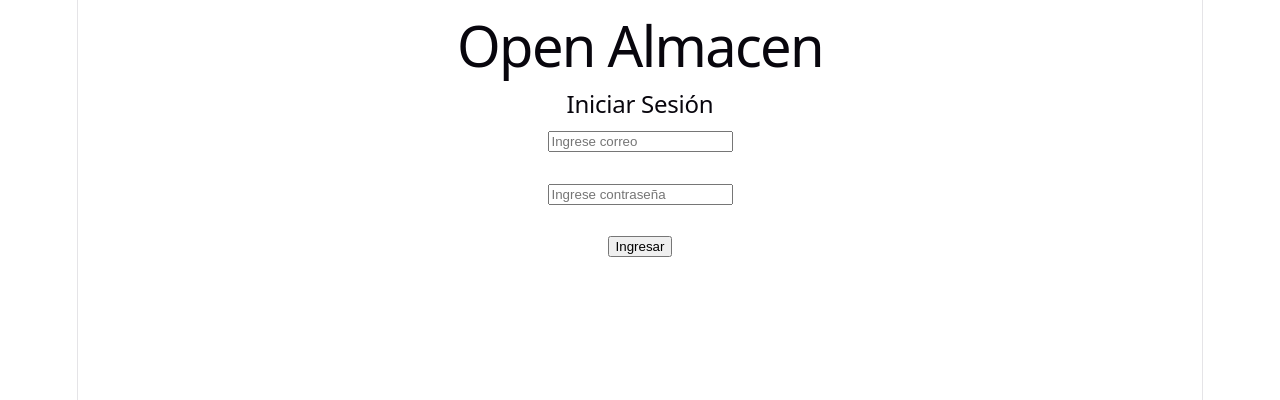
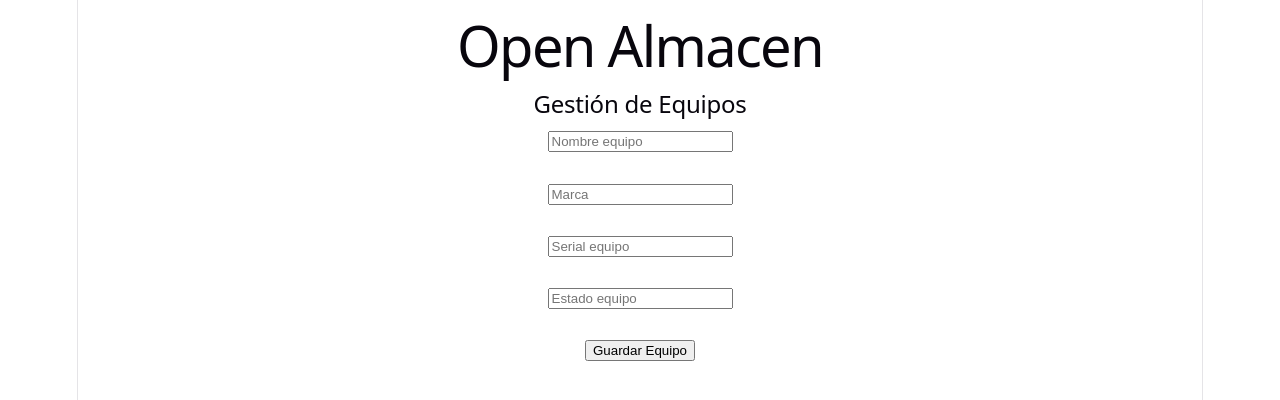
Before and after one commit to Johncruz2026/Open-Almacen-React, a React (Vite) app: page / in a window 1280 px wide. Shown: the top 400 px of the page. Built offline with nearby package versions, Linux system fonts and the light colour scheme.

Commit message:
Modulo gestion equipos funcional

```diff
--- a/src/App.jsx
+++ b/src/App.jsx
@@ -1,27 +1,26 @@
-// Importa useState para manejar datos del formulario
+// Importar useState
 import { useState } from "react";
 
 // Función principal
 function App() {
 
-  // Estado para guardar correo
-  const [correo, setCorreo] = useState("");
+  // Estados formulario equipos
+  const [nombreEquipo, setNombreEquipo] = useState("");
+  const [marca, setMarca] = useState("");
+  const [serialEquipo, setSerialEquipo] = useState("");
+  const [estadoEquipo, setEstadoEquipo] = useState("");
 
-  // Estado para guardar contraseña
-  const [contrasena, setContrasena] = useState("");
+  // Función guardar equipo
+  const guardarEquipo = async (e) => {
 
-  // Función que se ejecuta al enviar formulario
-// Función para iniciar sesión
-const iniciarSesion = async (e) => {
-
-  // Evita recargar la página
+    // Evitar recarga
     e.preventDefault();
 
     try {
 
       // Enviar datos al backend Java
       const respuesta = await fetch(
-      "http://localhost:8081/OpenAlmacenBackend/login",
+        "http://localhost:8081/OpenAlmacenBackend/guardarEquipo",
         {
 
           method: "POST",
@@ -30,9 +29,12 @@ const iniciarSesion = async (e) => {
             "Content-Type": "application/x-www-form-urlencoded"
           },
 
-        // Datos enviados al servlet
+          // Datos enviados
           body:
-          `correo=${correo}&contrasena=${contrasena}`
+            `nombreEquipo=${nombreEquipo}
+            &marca=${marca}
+            &serialEquipo=${serialEquipo}
+            &estadoEquipo=${estadoEquipo}`
 
         }
       );
@@ -60,34 +62,54 @@ const iniciarSesion = async (e) => {
       <h1>Open Almacen</h1>
 
       {/* Subtítulo */}
-      <h2>Iniciar Sesión</h2>
+      <h2>Gestión de Equipos</h2>
 
-      {/* Formulario login */}
-      <form onSubmit={iniciarSesion}>
+      {/* Formulario */}
+      <form onSubmit={guardarEquipo}>
 
-        {/* Campo correo */}
+        {/* Nombre equipo */}
         <input
-          type="email"
-          placeholder="Ingrese correo"
-          value={correo}
-          onChange={(e) => setCorreo(e.target.value)}
+          type="text"
+          placeholder="Nombre equipo"
+          value={nombreEquipo}
+          onChange={(e) => setNombreEquipo(e.target.value)}
         />
 
         <br /><br />
 
-        {/* Campo contraseña */}
+        {/* Marca */}
         <input
-          type="password"
-          placeholder="Ingrese contraseña"
-          value={contrasena}
-          onChange={(e) => setContrasena(e.target.value)}
+          type="text"
+          placeholder="Marca"
+          value={marca}
+          onChange={(e) => setMarca(e.target.value)}
         />
 
         <br /><br />
 
-        {/* Botón login */}
+        {/* Serial */}
+        <input
+          type="text"
+          placeholder="Serial equipo"
+          value={serialEquipo}
+          onChange={(e) => setSerialEquipo(e.target.value)}
+        />
+
+        <br /><br />
+
+        {/* Estado */}
+        <input
+          type="text"
+          placeholder="Estado equipo"
+          value={estadoEquipo}
+          onChange={(e) => setEstadoEquipo(e.target.value)}
+        />
+
+        <br /><br />
+
+        {/* Botón guardar */}
         <button type="submit">
-          Ingresar
+          Guardar Equipo
         </button>
 
       </form>
```
Lines whose indentation alone changed are shown as unchanged.
